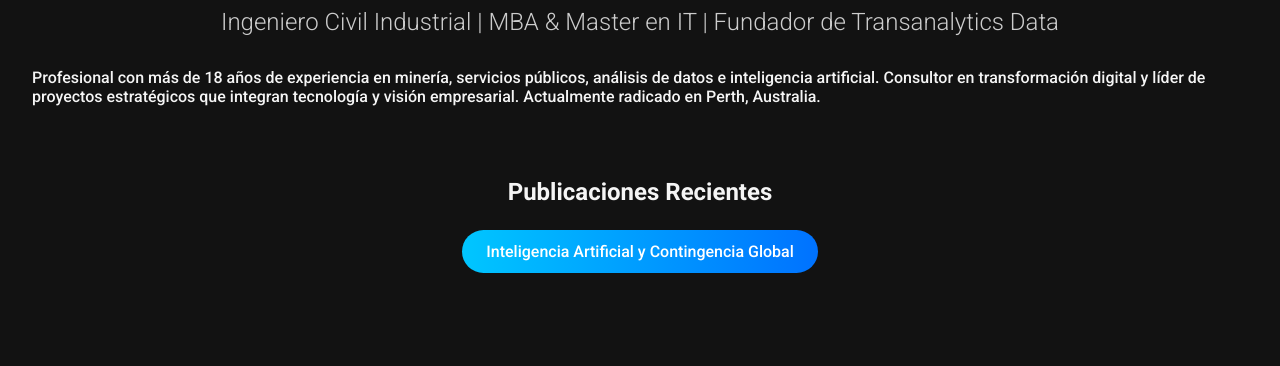
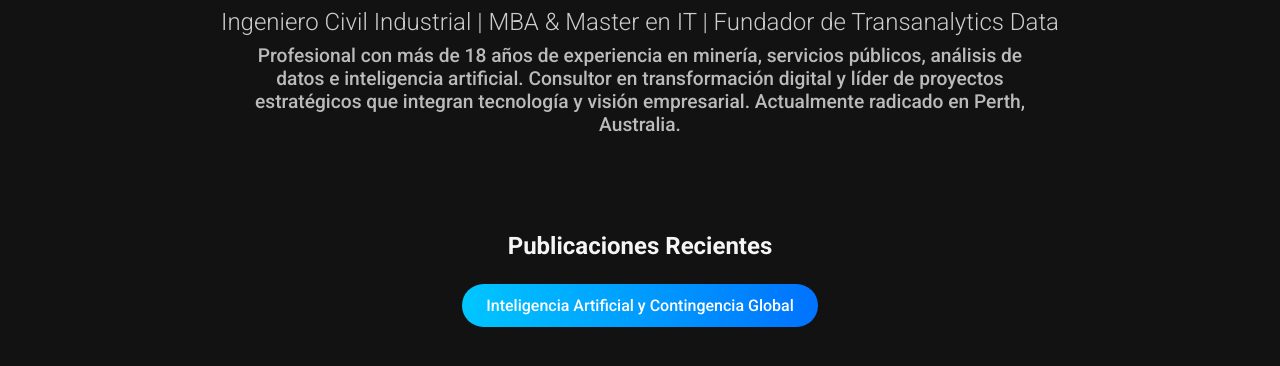
Before and after one commit to transanalyticsdata/Ricardo_Publicaciones, a plain HTML site: page index.html in a window 1280 px wide. Shown: the part 302-668 px from the top of the page. Drawn offline with Linux system fonts and the light colour scheme.

Commit message:
Update index.html

```diff
--- a/index.html
+++ b/index.html
@@ -1,4 +1,3 @@
-
 <!DOCTYPE html>
 <html lang="es">
 <head>
@@ -34,6 +33,14 @@
       margin: 0.2rem 0 1rem;
       color: #cccccc;
     }
+    p.description {
+      max-width: 800px;
+      text-align: center;
+      font-size: 1.2rem;
+      color: #bbbbbb;
+      margin-top: -0.5rem;
+      margin-bottom: 2.5rem;
+    }
     .btn {
       background: linear-gradient(90deg, #00c6ff, #0072ff);
       border: none;
@@ -64,7 +71,7 @@
   <img src="assets/profile.jpg" alt="Ricardo Vásquez Silva" class="profile-img">
   <h1>Ricardo Vásquez Silva</h1>
   <h2>Ingeniero Civil Industrial | MBA & Master en IT | Fundador de Transanalytics Data</h2>
-<p class="description">
+  <p class="description">
     Profesional con más de 18 años de experiencia en minería, servicios públicos, análisis de datos e inteligencia artificial. Consultor en transformación digital y líder de proyectos estratégicos que integran tecnología y visión empresarial. Actualmente radicado en Perth, Australia.
   </p>
   <div class="article-section">
```
